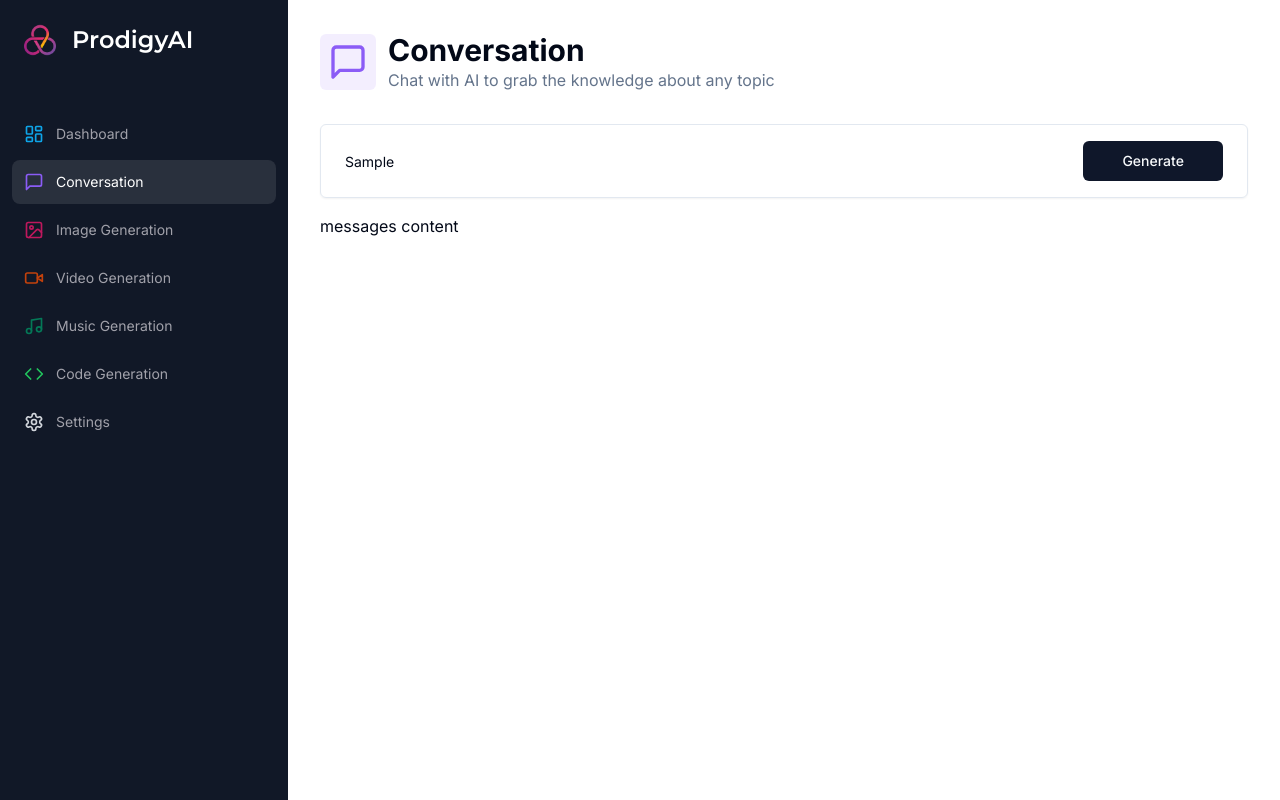
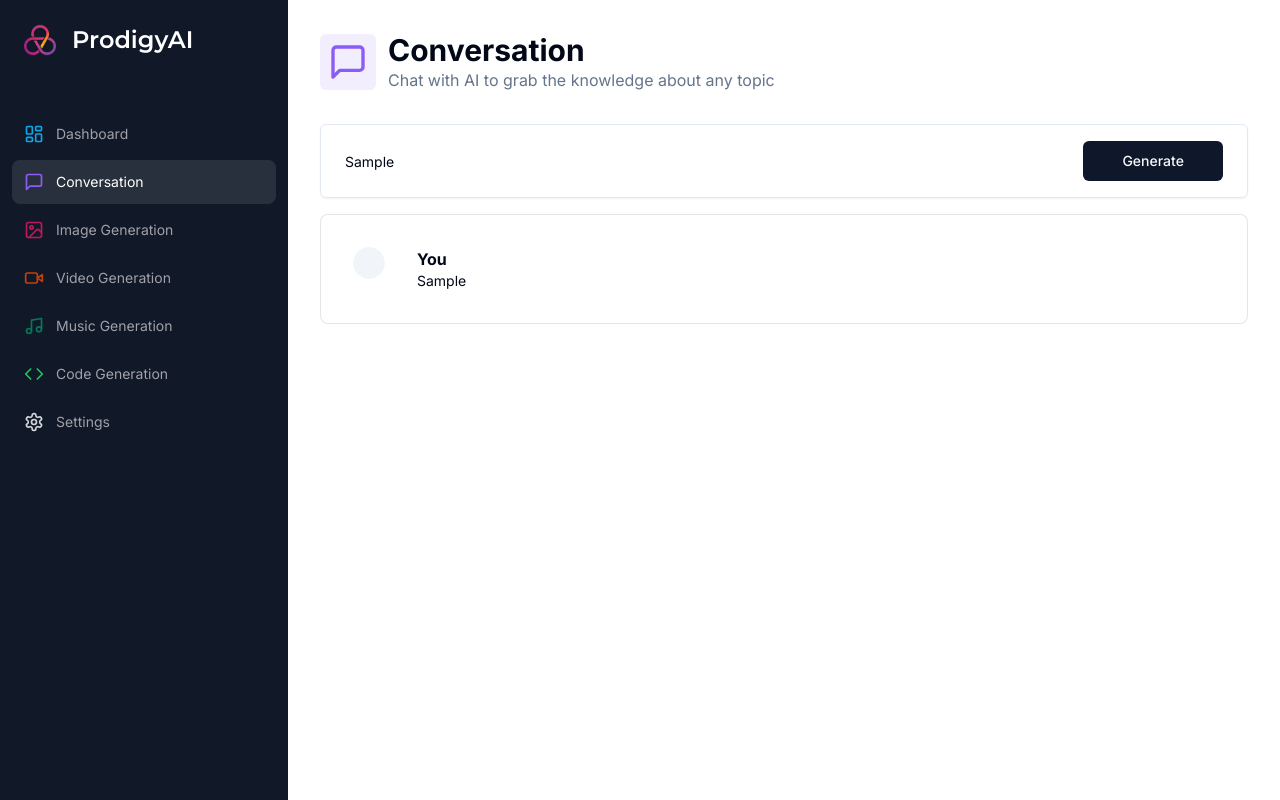
Before and after one commit to preetDev004/ProdigyAI, a Next.js app: page /conversation in a window 1280 px wide. Both pictures are taken after typing "Sample" into the empty fields and a click on the button "Generate". Built offline with nearby package versions, Linux system fonts and the light colour scheme; no server answers.

Commit message:
conversation API

```diff
--- a/app/(dashboard)/(routes)/conversation/page.tsx
+++ b/app/(dashboard)/(routes)/conversation/page.tsx
@@ -2,6 +2,7 @@
 import { MessageSquare } from "lucide-react";
 import { useForm } from "react-hook-form";
 
+import axios from "axios";
 import * as z from "zod";
 import Heading from "@/components/Heading";
 import { formSchema } from "./constants";
@@ -9,8 +10,18 @@ import { zodResolver } from "@hookform/resolvers/zod";
 import { Form, FormControl, FormField, FormItem } from "@/components/ui/form";
 import { Input } from "@/components/ui/input";
 import { Button } from "@/components/ui/button";
+import { useRouter } from "next/navigation";
+import { useState } from "react";
+import { ChatCompletionMessageParam } from "openai/resources/chat/completions";
+import { Empty } from "@/components/Empty";
+import { Loader } from "@/components/Loader";
+import { cn } from "@/lib/utils";
+import { UserAvatar } from "@/components/UserAvatar";
+import { BotAvatar } from "@/components/BotAvatar";
 
 const ConversationPage = () => {
+  const router = useRouter();
+  const [messages, setMessages] = useState<ChatCompletionMessageParam[]>([]);
   const form = useForm<z.infer<typeof formSchema>>({
     resolver: zodResolver(formSchema),
     defaultValues: {
@@ -22,7 +33,28 @@ const ConversationPage = () => {
   const isLoading = form.formState.isSubmitting;
 
   const onSubmit = async (values: z.infer<typeof formSchema>) => {
-    console.log(values);
+    try {
+      const userMessage: ChatCompletionMessageParam = {
+        role: "user",
+        content: values.prompt,
+      };
+
+      const newMessages = [...messages, userMessage];
+      setMessages((current) => [...current, userMessage]);
+
+      const response = await axios.post("/api/conversation", {
+        messages: newMessages,
+      });
+
+      setMessages((current) => [...current, response.data]);
+
+      form.reset();
+    } catch (error: any) {
+      // TODO: Open pro modal.
+      console.log(error);
+    } finally {
+      router.refresh();
+    }
   };
 
   return (
@@ -68,9 +100,36 @@ const ConversationPage = () => {
         </div>
 
         <div className="space-y-4 mt-4">
-          messages content
+          {isLoading && (
+            <div className="p-8 rounded-lg w-full flex items-center justify-center bg-muted">
+              <Loader />
+            </div>
+          )}
+          {messages.length === 0 && !isLoading && (
+            <Empty lable="No Conversations..." />
+          )}
+          <div className="flex flex-col-reverse gap-y-4 pb-12">
+            {messages &&
+              messages.map((message, index) => (
+                <div
+                  key={index}
+                  className={cn(
+                    "p-4 md:p-8 w-full flex items-start gap-x-2 md:gap-x-8 rounded-lg",
+                    message.role === "user"
+                      ? "bg-white border border-black/10"
+                      : "bg-muted"
+                  )}
+                >
+                  {message.role === "user" ? <UserAvatar /> : <BotAvatar />}
+
+                  <div>
+                    <p className="font-bold text-sm md:text-base">{message.role === "user" ? "You" : "Prodigy"}</p>
+                    <p className="text-sm"><>{message.content}</></p>
+                    </div>
+                </div>
+              ))}
+          </div>
         </div>
-
       </div>
     </div>
   );
--- /dev/null
+++ b/app/api/conversation/route.ts
@@ -0,0 +1,45 @@
+import { auth } from "@clerk/nextjs";
+import { NextResponse } from "next/server";
+import OpenAI from "openai";
+
+const openai = new OpenAI({
+  apiKey: process.env.OPENAI_API_KEY,
+});
+
+export const POST = async (req: Request) => {
+  try {
+
+    const { userId } = auth();
+
+    if (!userId) {
+      return new NextResponse("Unauthorized", { status: 401 });
+    }
+
+
+    if (!openai.apiKey) {
+      return new NextResponse("Open AI API key not configured", {
+        status: 500,
+      });
+    }
+
+    // Get the request body contents
+    const body = await req.json();
+    const { messages } = body;
+
+    if(!messages){
+        return new NextResponse("Messages are required", {status:400})
+    }
+
+    const response = await openai.chat.completions.create({
+        model: "gpt-3.5-turbo",
+        messages:messages
+    })
+    return NextResponse.json(response.choices[0].message, {status:200})
+    // return new NextResponse("Good", {status:200})
+
+  } catch (error) {
+
+    console.log("[CONVERSATION_ERROR]", error);
+    return new NextResponse("Internal server error", { status: 500 });
+  }
+};
--- /dev/null
+++ b/components/BotAvatar.tsx
@@ -0,0 +1,10 @@
+import { Avatar, AvatarFallback, AvatarImage } from "@/components/ui/avatar";
+export const BotAvatar = () => {
+  return (
+    <div>
+      <Avatar className="h-8 w-8">
+        <AvatarImage className="p-1" src="/logo.png" />
+      </Avatar>
+    </div>
+  )
+}
--- /dev/null
+++ b/components/Empty.tsx
@@ -0,0 +1,19 @@
+import Image from "next/image"
+
+interface EmptyProps{
+    lable: string,
+
+}
+
+export const Empty = ({lable}: EmptyProps) => {
+  return (
+    <div className=" h-full p-20 flex flex-col justify-center items-center">
+       <div className="relative h-72 w-72">
+        <Image alt="Empty" src="/empty.png" fill sizes="none"/>
+       </div>
+       <p className="text-muted-foreground text-sm text-center">
+        {lable}
+       </p>
+    </div>
+  )
+}
--- /dev/null
+++ b/components/Loader.tsx
@@ -0,0 +1,14 @@
+import Image from "next/image";
+
+export const Loader = () => {
+  return (
+    <div className="h-full flex flex-col items-center justify-center gap-y-4">
+      <div className="w-10 h-10 relative animate-spin">
+        <Image alt="loader" src="/logo.png" fill sizes="auto" />
+      </div>
+      <p className="text-sm text-muted-foreground text-center">
+        Preparing the response...
+      </p>
+    </div>
+  );
+};
--- /dev/null
+++ b/components/UserAvatar.tsx
@@ -0,0 +1,18 @@
+import { useUser } from "@clerk/nextjs";
+import { Avatar, AvatarFallback, AvatarImage } from "@/components/ui/avatar";
+
+export const UserAvatar = () => {
+  const { user } = useUser();
+
+  return (
+    <div>
+      <Avatar className="h-8 w-8">
+        <AvatarImage src={user?.imageUrl} />
+        <AvatarFallback>
+          {user?.firstName?.charAt(0)}
+          {user?.lastName?.charAt(0)}
+        </AvatarFallback>
+      </Avatar>
+    </div>
+  );
+};
--- /dev/null
+++ b/components/ui/avatar.tsx
@@ -0,0 +1,50 @@
+"use client"
+
+import * as React from "react"
+import * as AvatarPrimitive from "@radix-ui/react-avatar"
+
+import { cn } from "@/lib/utils"
+
+const Avatar = React.forwardRef<
+  React.ElementRef<typeof AvatarPrimitive.Root>,
+  React.ComponentPropsWithoutRef<typeof AvatarPrimitive.Root>
+>(({ className, ...props }, ref) => (
+  <AvatarPrimitive.Root
+    ref={ref}
+    className={cn(
+      "relative flex h-10 w-10 shrink-0 overflow-hidden rounded-full",
+      className
+    )}
+    {...props}
+  />
+))
+Avatar.displayName = AvatarPrimitive.Root.displayName
+
+const AvatarImage = React.forwardRef<
+  React.ElementRef<typeof AvatarPrimitive.Image>,
+  React.ComponentPropsWithoutRef<typeof AvatarPrimitive.Image>
+>(({ className, ...props }, ref) => (
+  <AvatarPrimitive.Image
+    ref={ref}
+    className={cn("aspect-square h-full w-full", className)}
+    {...props}
+  />
+))
+AvatarImage.displayName = AvatarPrimitive.Image.displayName
+
+const AvatarFallback = React.forwardRef<
+  React.ElementRef<typeof AvatarPrimitive.Fallback>,
+  React.ComponentPropsWithoutRef<typeof AvatarPrimitive.Fallback>
+>(({ className, ...props }, ref) => (
+  <AvatarPrimitive.Fallback
+    ref={ref}
+    className={cn(
+      "flex h-full w-full items-center justify-center rounded-full bg-muted",
+      className
+    )}
+    {...props}
+  />
+))
+AvatarFallback.displayName = AvatarPrimitive.Fallback.displayName
+
+export { Avatar, AvatarImage, AvatarFallback }
--- a/package.json
+++ b/package.json
@@ -11,13 +11,16 @@
   "dependencies": {
     "@clerk/nextjs": "^4.29.4",
     "@hookform/resolvers": "^3.3.4",
+    "@radix-ui/react-avatar": "^1.0.4",
     "@radix-ui/react-dialog": "^1.0.5",
     "@radix-ui/react-label": "^2.0.2",
     "@radix-ui/react-slot": "^1.0.2",
+    "axios": "^1.6.5",
     "class-variance-authority": "^0.7.0",
     "clsx": "^2.1.0",
     "lucide-react": "^0.311.0",
     "next": "14.0.4",
+    "openai": "^4.25.0",
     "react": "^18",
     "react-dom": "^18",
     "react-hook-form": "^7.49.3",
```
Also changed, not shown: public/empty.png (added), 1 other file (tests, documents, lock files or other folders).
